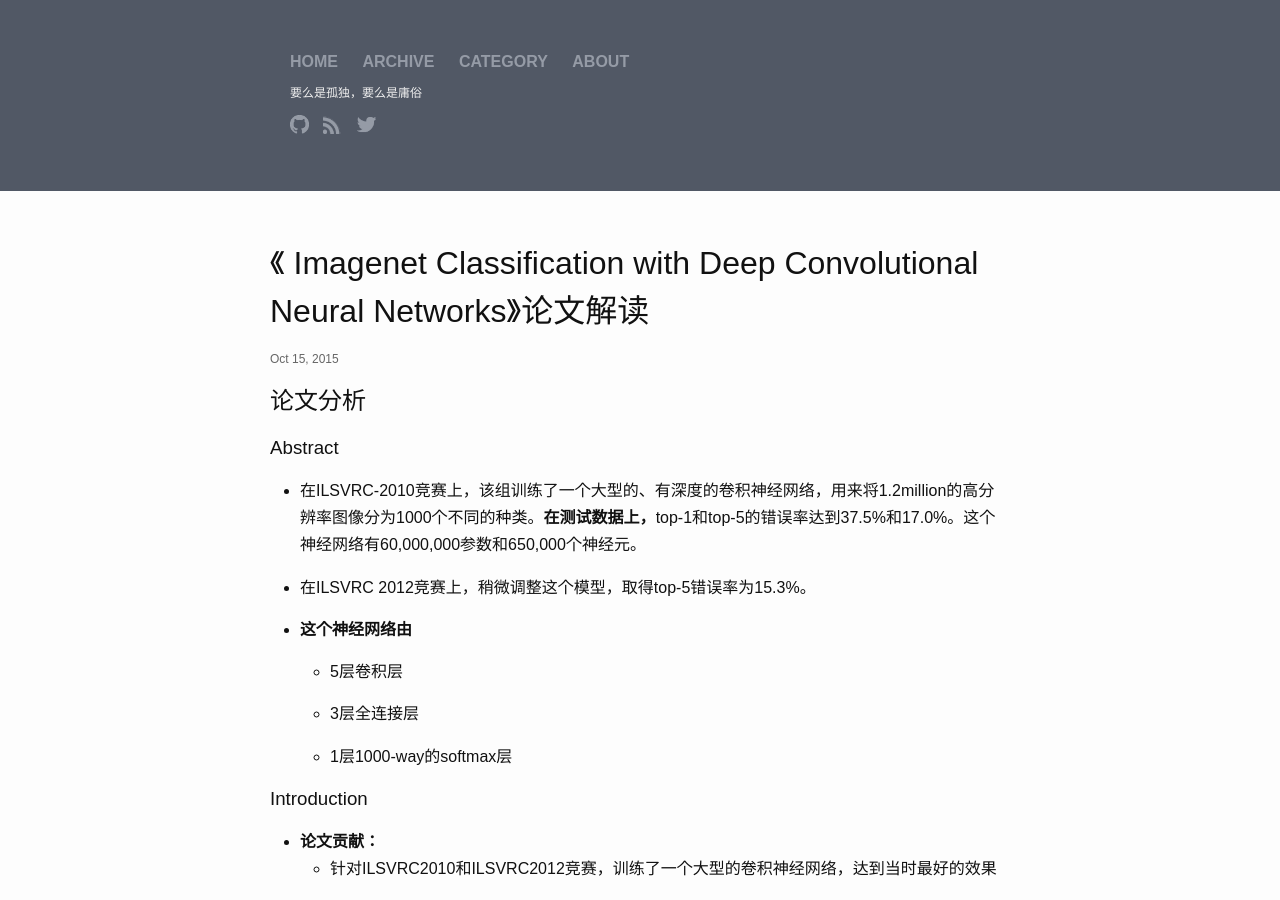
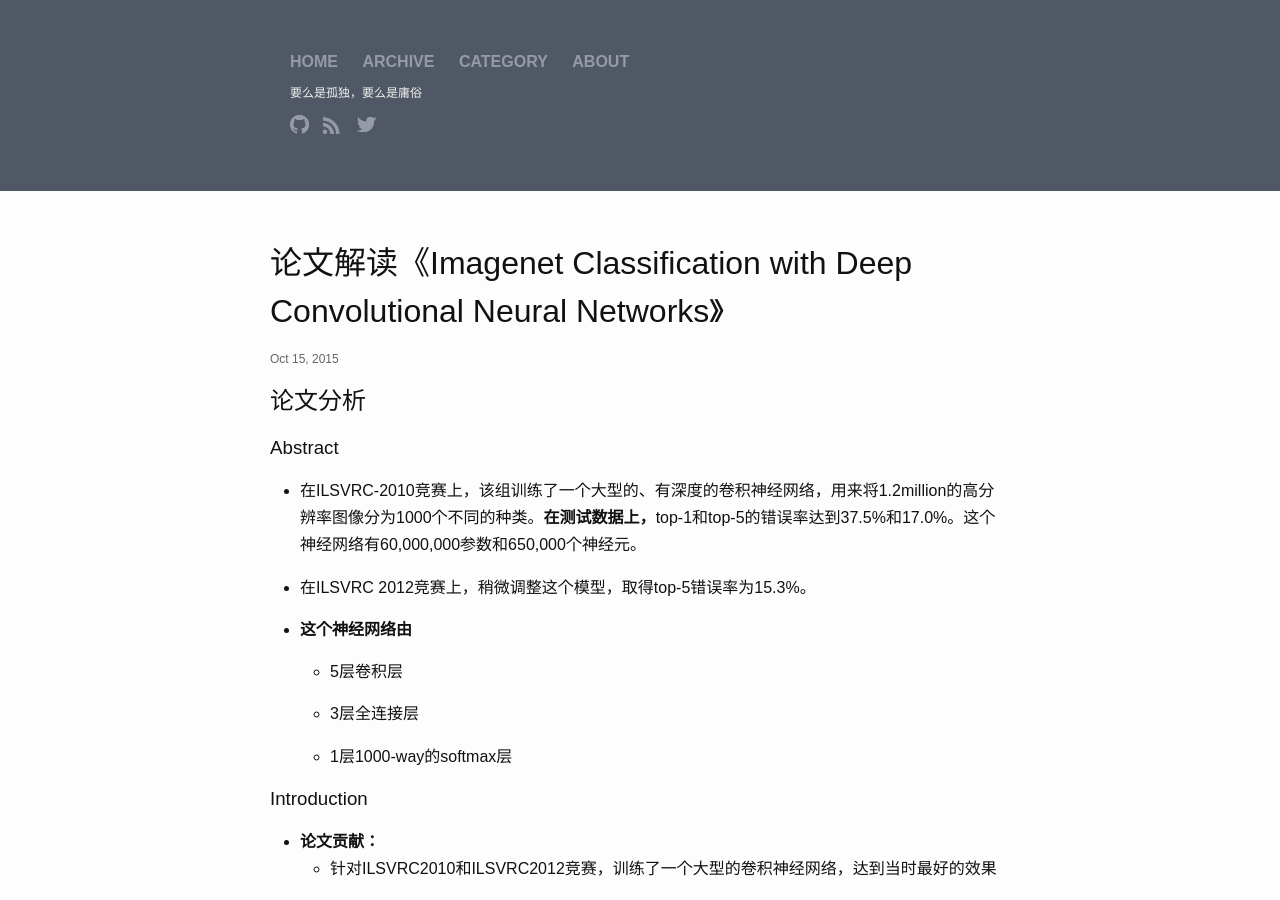
Before and after one commit to daijialun/daijialun.github.io, a Jekyll site: the page built from _posts/2015-10-15-AlexNet.md, in a window 1280 px wide and 900 px high. Built offline with Jekyll 4.4.1, drawn with Linux system fonts in a browser that asks for light colours.

```diff
--- a/_posts/2015-10-15-AlexNet.md
+++ b/_posts/2015-10-15-AlexNet.md
@@ -1,6 +1,6 @@
 ---
 layout: post
-title:  "《 Imagenet Classification with Deep Convolutional Neural Networks》论文解读"
+title:  "论文解读《Imagenet Classification with Deep Convolutional Neural Networks》"
 date:   2015-10-15
 categories: Paper
 ---
```
Also changed, not shown: _posts/2015-10-16-Notes_on_Convolutional_Neural_Networks.md (added, +24 -0 lines), assets/20151016/squared-error_loss_function.png (added), assets/squared-error_loss_function.png (added).
